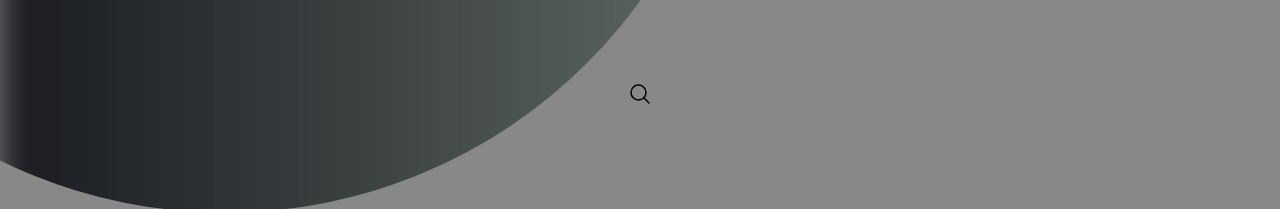
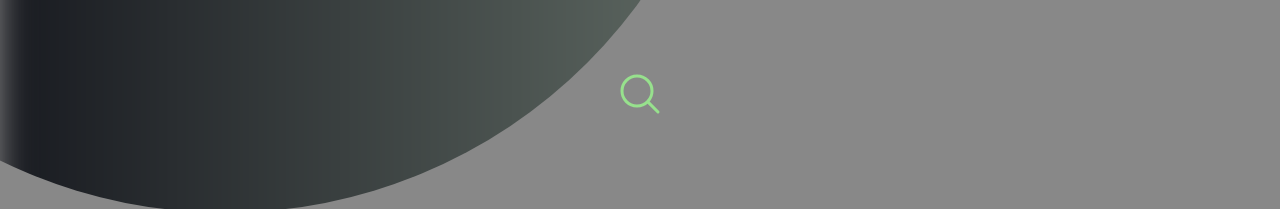
Before and after one commit to GavPri/behance-job-search, a React (Create React App) app: page / in a window 1280 px wide. Shown: the part 586-795 px from the top of the page. Built offline with nearby package versions, Linux system fonts and the light colour scheme.

Commit message:
color and size of SVG

```diff
--- a/src/pages/auth/GetStarted.js
+++ b/src/pages/auth/GetStarted.js
@@ -13,7 +13,7 @@ const GetStarted = () => {
           viewBox="0 0 24 24"
           strokeWidth={1.5}
           stroke="currentColor"
-          className="w-6 h-6"
+          className="w-12 h-12 text-dark-green"
         >
           <path
             strokeLinecap="round"
```
